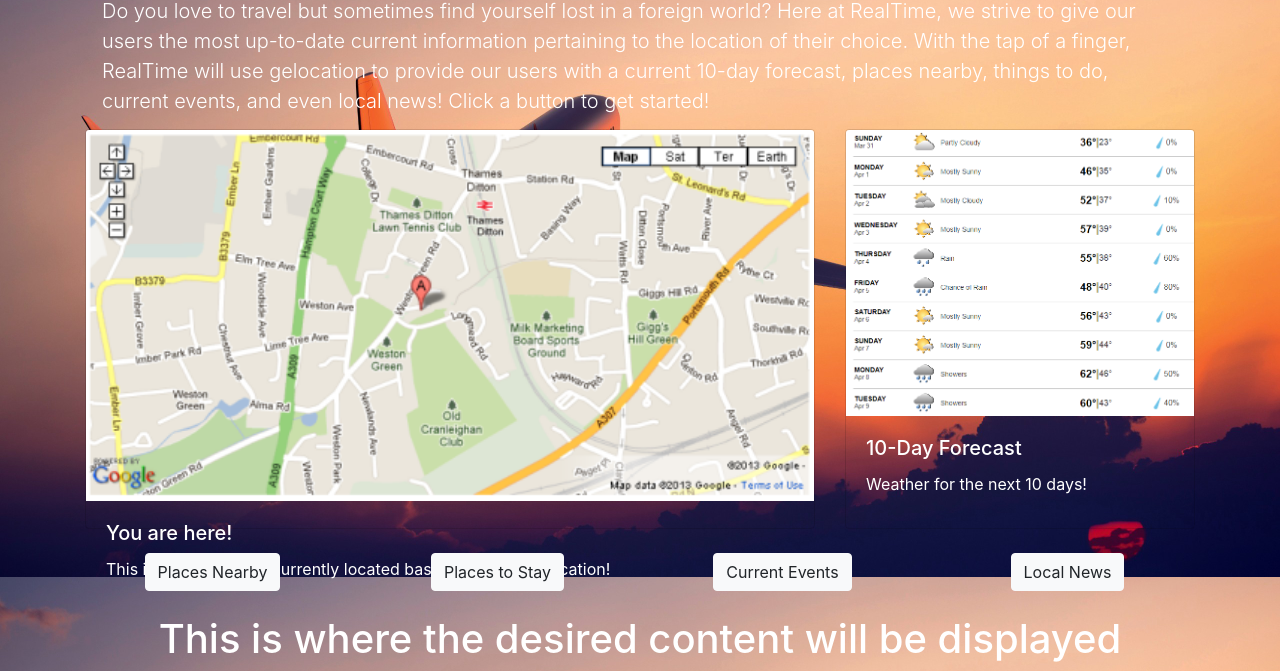
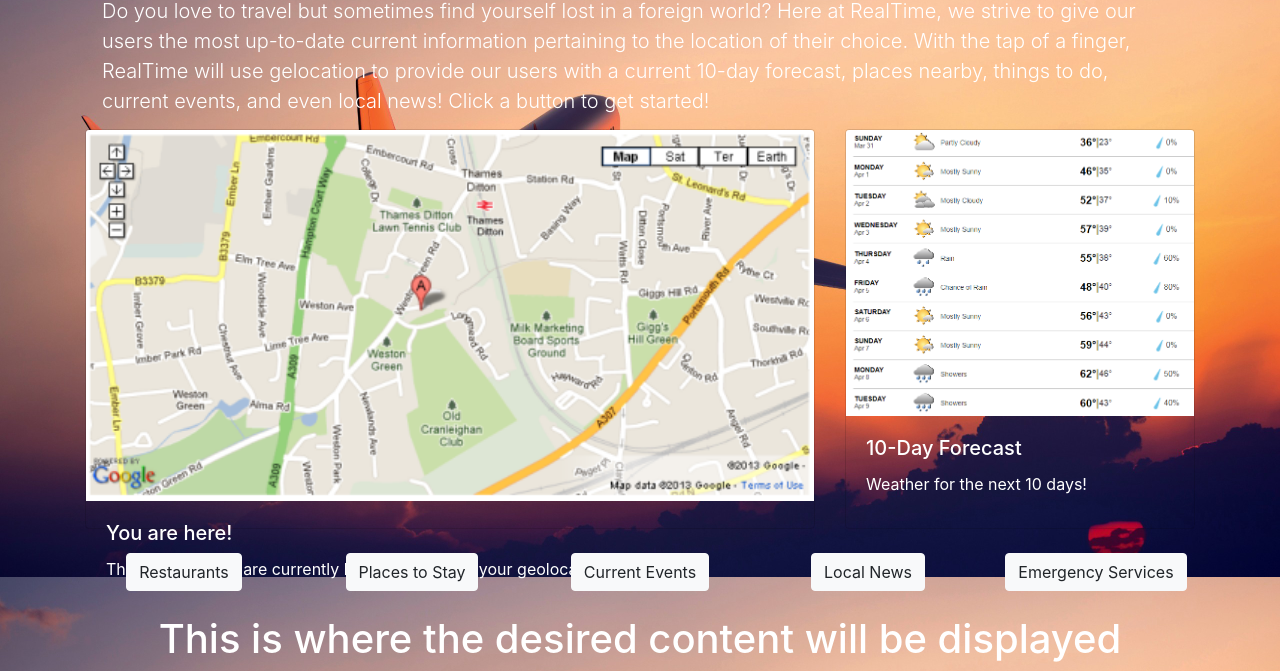
Before and after one commit to jtgraham5th/RealTime, a plain HTML site: page index.html in a window 1280 px wide. Shown: the part 143-814 px from the top of the page. Drawn offline with nearby package versions, Linux system fonts and the light colour scheme; a script that the page names is missing.

Commit message:
Changed 'Places Nearby' button and id to restaurants and created new button for Emergency Services. Also completed the README.

```diff
--- a/index.html
+++ b/index.html
@@ -30,9 +30,12 @@
         <div class="row">
             <div class="jumbotron" style="height: 15rem">
                 <h1 class="display-4">Welcome to RealTime!</h1>
-        <p class="lead">Do you love to travel but sometimes find yourself lost in a foreign world? Here at RealTime, we
-            strive to give our users the most up-to-date current information pertaining to the location of their choice.
-            With the tap of a finger, RealTime will use gelocation to provide our users with a current 10-day forecast,
+                <p class="lead">Do you love to travel but sometimes find yourself lost in a foreign world? Here at
+                    RealTime, we
+                    strive to give our users the most up-to-date current information pertaining to the location of their
+                    choice.
+                    With the tap of a finger, RealTime will use gelocation to provide our users with a current 10-day
+                    forecast,
                     places nearby, things to do, current events, and even local news! Click a button to get started!</p>
             </div>
         </div>
@@ -59,20 +62,29 @@
         <br>
         <div class="row">
             <div class="col text-center">
-            <button type="button" class="btn btn-light" data-toggle="button" aria-pressed="false" autocomplete="off" id="placesNearbyButton">
-                Places Nearby
+                <button type="button" class="btn btn-light" data-toggle="button" aria-pressed="false" autocomplete="off"
+                    id="restaurantsButton">
+                    Restaurants
                 </button></div>
             <div class="col text-center">
-            <button type="button" class="btn btn-light" data-toggle="button" aria-pressed="false" autocomplete="off" id="placesToStayButton">
+                <button type="button" class="btn btn-light" data-toggle="button" aria-pressed="false" autocomplete="off"
+                    id="placesToStayButton">
                     Places to Stay
                 </button></div>
             <div class="col text-center">
-            <button type="button" class="btn btn-light" data-toggle="button" aria-pressed="false" autocomplete="off" id="currentEventsButton">
+                <button type="button" class="btn btn-light" data-toggle="button" aria-pressed="false" autocomplete="off"
+                    id="currentEventsButton">
                     Current Events
                 </button></div>
             <div class="col text-center">
-            <button type="button" class="btn btn-light" data-toggle="button" aria-pressed="false" autocomplete="off" id="localNewsButton">
+                <button type="button" class="btn btn-light" data-toggle="button" aria-pressed="false" autocomplete="off"
+                    id="localNewsButton">
                     Local News
+                </button></div>
+            <div class="col text-center">
+                <button type="button" class="btn btn-light" data-toggle="button" aria-pressed="false" autocomplete="off"
+                    id="emergencyServicesButton">
+                    Emergency Services
                 </button></div>
         </div>
         <br>
```
Also changed, not shown: 1 other file. Lines whose indentation alone changed are shown as unchanged.
